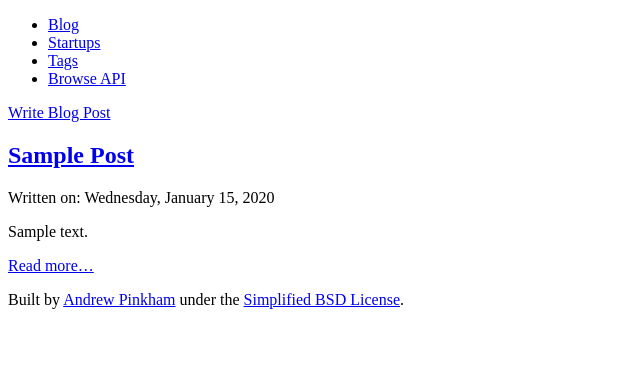
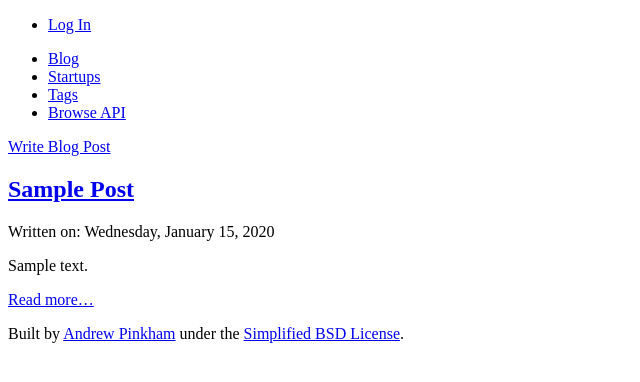
Before and after one commit to jambonrose/python-web-dev-22-3, a Django app: template src/templates/post/list.html in a window 1280 px wide. Shown: the top 382 px of the page, without its empty margins (0-640 px from the left). Run offline with Django 3.2, Linux system fonts and the light colour scheme; the template is opened without the code that fills it: most values are stand-ins (such as "Sample title", 1, 10 or a date in 2020).

Commit message:
2.07 Add login/logout to base template

```diff
--- a/src/templates/base.html
+++ b/src/templates/base.html
@@ -14,6 +14,15 @@
         to improve your experience and security.
       </p>
     <![endif]-->
+    <ul>
+      {% if user.is_authenticated %}
+        <li><a href="{% url 'auth:logout' %}">
+          Log Out</a></li>
+      {% else %}
+        <li><a href="{% url 'auth:login' %}">
+          Log In</a></li>
+      {% endif %}
+    </ul>
     <nav>
       <ul>
         <li><a href="{% url 'post_list' %}">Blog</a></li>
```
